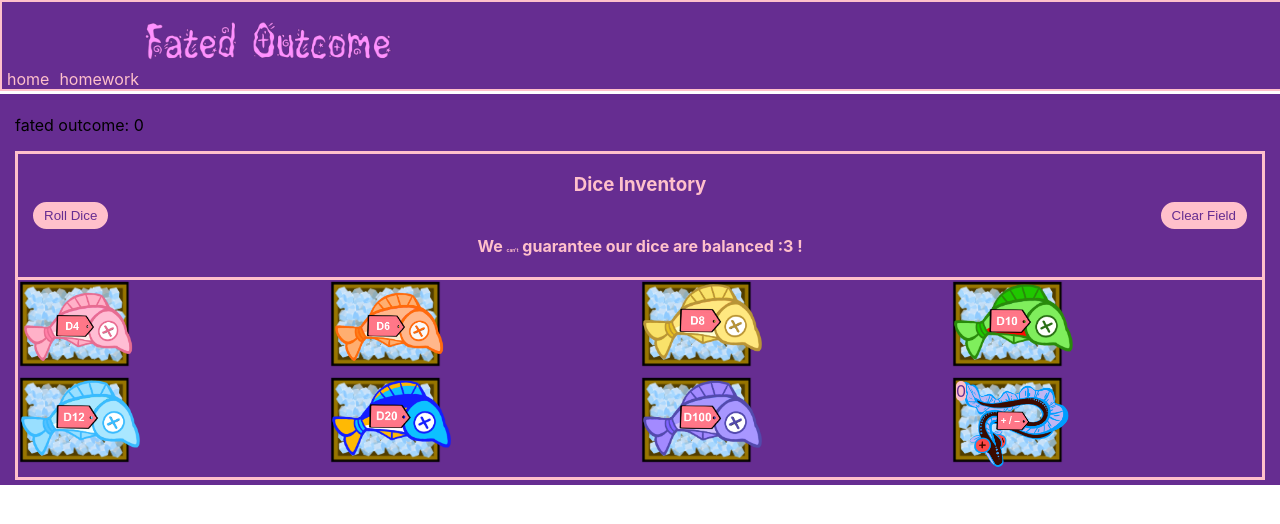
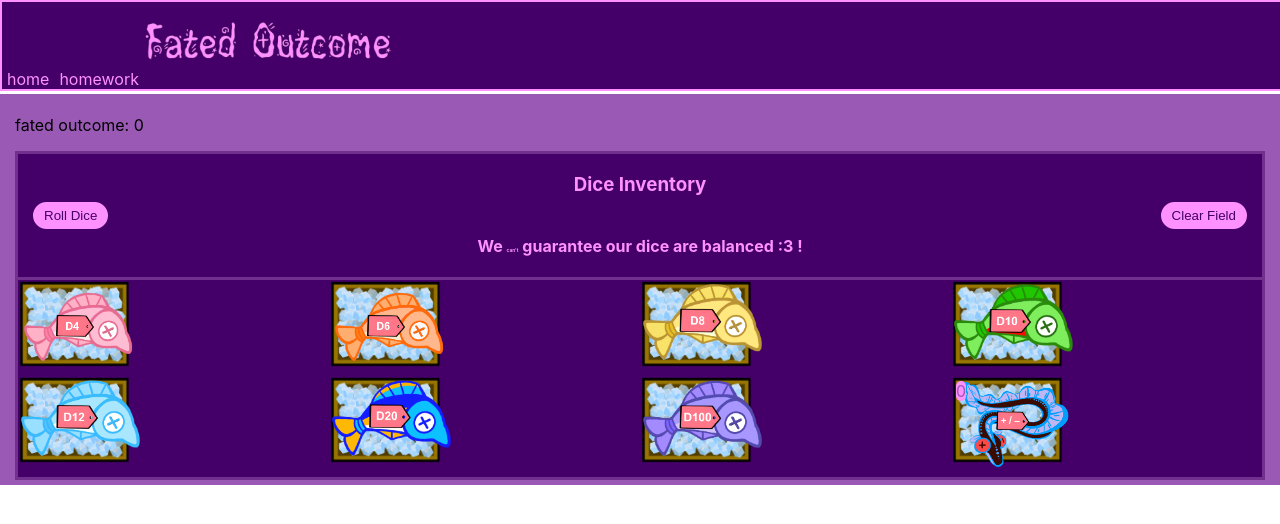
Before and after one commit to MoMaPro/fated_outcome, a React (Create React App) app: page / in a window 1280 px wide. Shown: the top 524 px of the page. Built offline with nearby package versions, Linux system fonts and the light colour scheme; the HTML template or start-up script is replaced by a standard one.

Commit message:
Updates theme colors and implements them in inventory & header

```diff
--- a/src/components/Header/index.js
+++ b/src/components/Header/index.js
@@ -11,7 +11,7 @@ const Header = () => {
     <header
       style={{
         border: `solid 2px ${theme.secondary}`,
-        backgroundColor: theme.primary,
+        backgroundColor: theme.tertiary,
         width: "100%",
         marginBottom: "3px",
       }}
--- a/src/components/Inventory/index.js
+++ b/src/components/Inventory/index.js
@@ -106,8 +106,9 @@ export default Inventory;
 const InventoryStyle = styled.div`
   display: flex;
   flex-direction: column;
-  border: solid ${theme.secondary} 3px;
+  border: solid ${theme.quaternary} 3px;
   color: ${theme.secondary};
+  background-color: ${theme.tertiary};
 
   .header {
     display: flex;
@@ -118,7 +119,7 @@ const InventoryStyle = styled.div`
   }
 
   .table {
-    border-top: solid ${theme.secondary} 3px;
+    border-top: solid ${theme.quaternary} 3px;
     display: flex;
     flex-direction: column;
     justify-content: center;
@@ -133,7 +134,7 @@ const InventoryStyle = styled.div`
     border-radius: 30px;
     border: solid ${theme.secondary} 5px;
     background-color: ${theme.secondary};
-    color: ${theme.primary};
+    color: ${theme.tertiary};
   }
 `;
 const ModifierStyle = styled.div`
--- a/src/styles/theme.js
+++ b/src/styles/theme.js
@@ -1,7 +1,10 @@
 const theme = {
-  primary: "#662d91",
-  secondary: "pink",
-  tertiary: "#F0E68C",
+  primary: "#9959b5",
+  secondary: "#ff91ff",
+  tertiary: "#440068",
+  quaternary: "#71308d",
 };
 
+//Darkest purple #440068 , mid purple #71308d, light purple #9959b5, pink #ff91ff
+
 export default theme;
```
